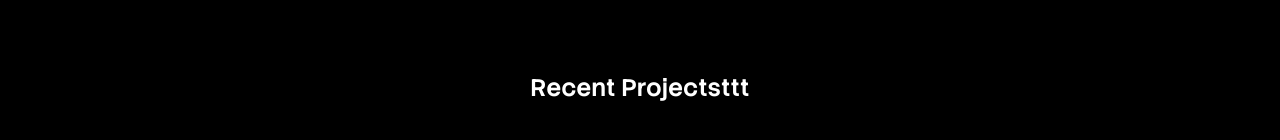
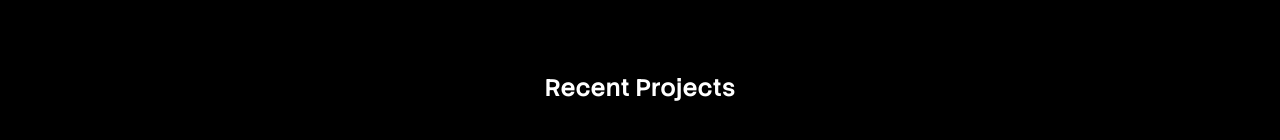
Before and after one commit to Thimmzie/Portfolio, a React (Vite) app: page /home in a window 1280 px wide. Shown: the part 2120-2260 px from the top of the page. Built offline with nearby package versions, Linux system fonts and the light colour scheme.

Commit message:
lets watch

```diff
--- a/src/components/projects.jsx
+++ b/src/components/projects.jsx
@@ -228,7 +228,7 @@ const projects = ({ appReady }) => {
       className="mb-[2rem] bg-[#000000] pt-[2rem] lg:pt-[5rem] pb-[7rem] lg:mt-[4rem] flex flex-col items-center"
     >
       <h1 className="text-[#ffffff] text-[1.5rem] font-[600]">
-        Recent Projectsttt
+        Recent Projects
       </h1>
       <div>
         <div className="flex flex-col mt-[3rem] items-center gap-[2rem] md:flex-row md:px-4 lg:px-[4rem]">
```
